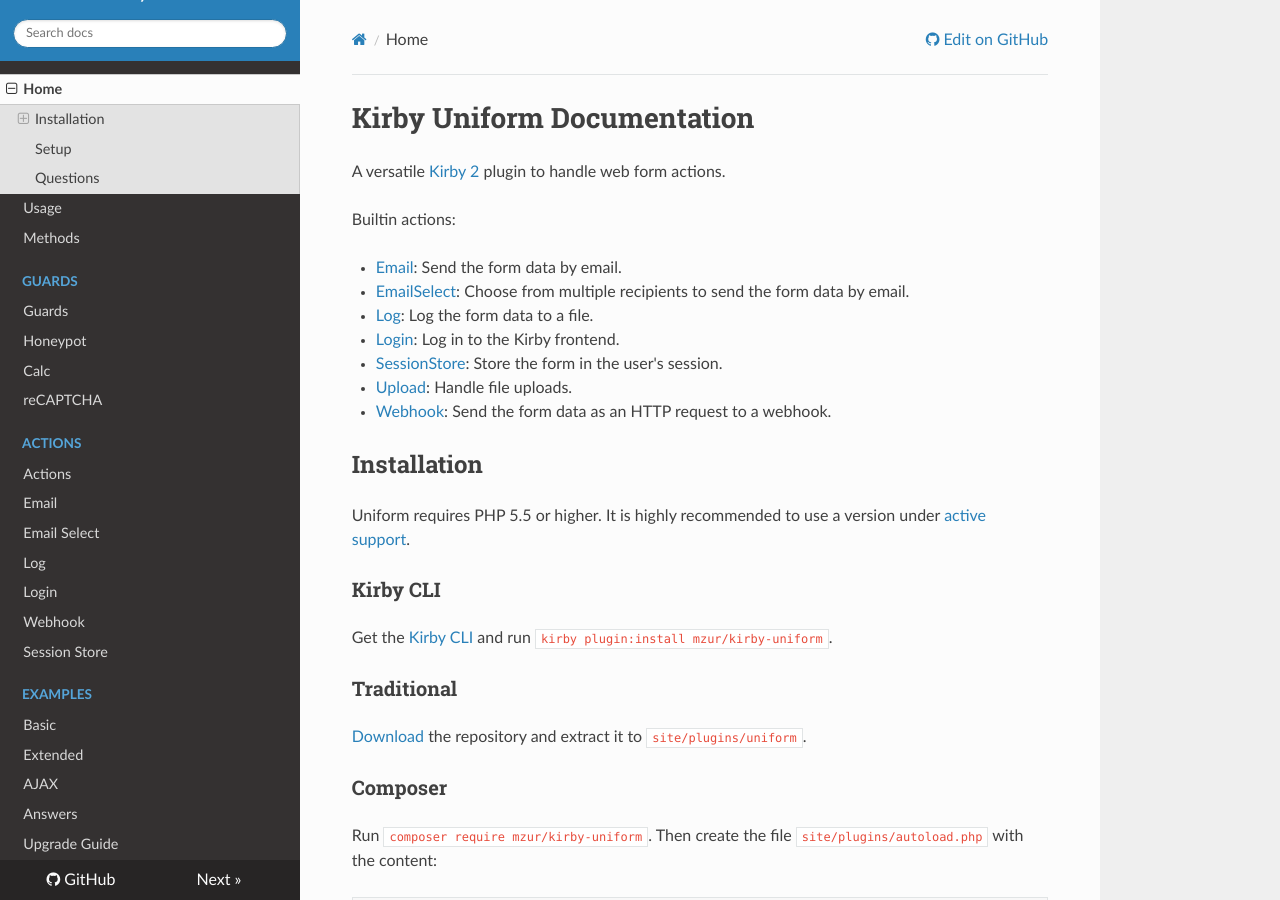
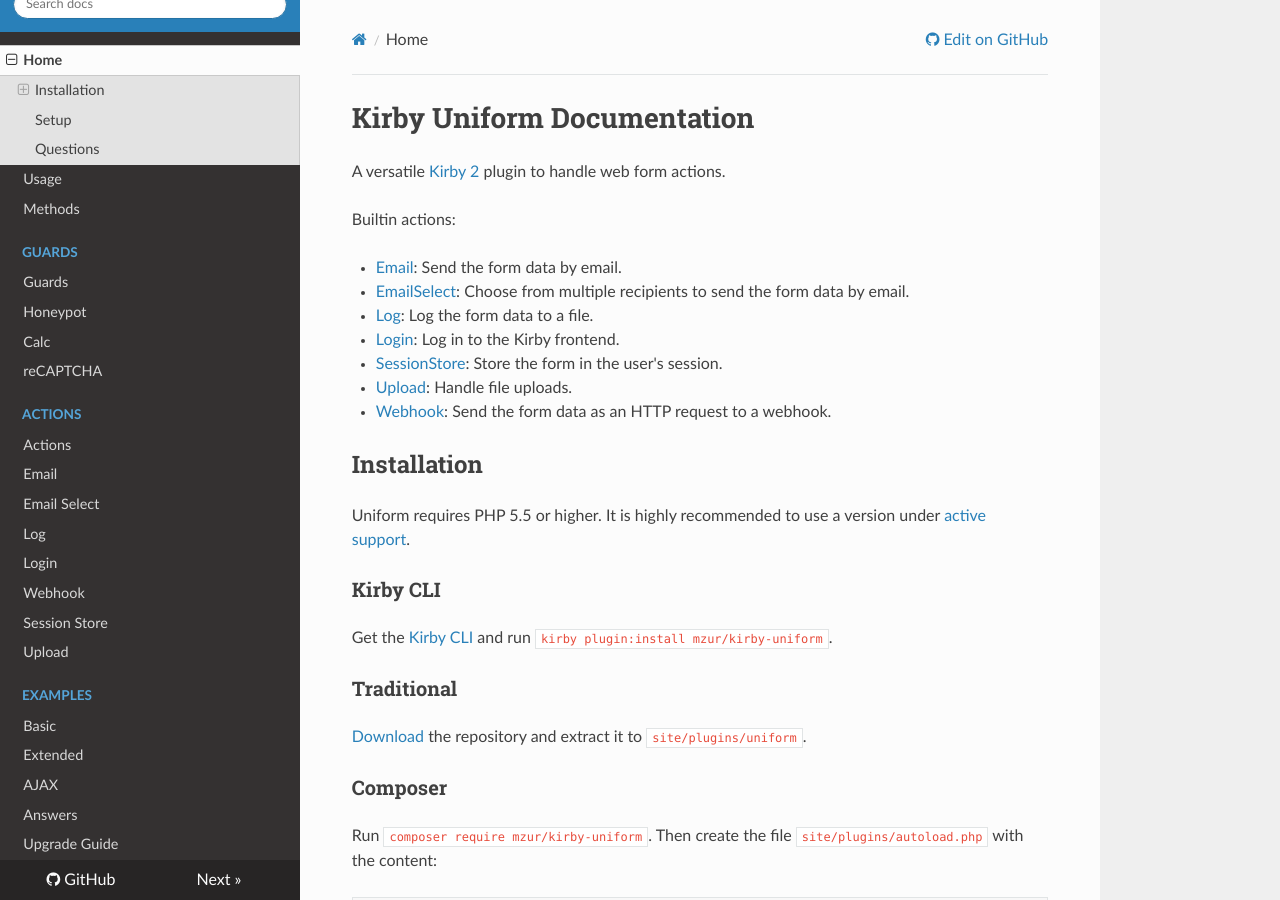
Before and after one commit to mzur/kirby-uniform, an MkDocs documentation site: the page built from docs/index.md, in a window 1280 px wide and 900 px high. Built offline with MkDocs 1.6.1, drawn with Linux system fonts in a browser that asks for light colours; nearby versions of some CDN libraries; old or Windows-style settings are respelled for this version of MkDocs.

Commit message:
Add upload action to the docs navigation

```diff
--- a/mkdocs.yml
+++ b/mkdocs.yml
@@ -21,6 +21,7 @@ pages:
         - Login: actions/login.md
         - Webhook: actions/webhook.md
         - 'Session Store': actions/session-store.md
+        - Upload: actions/upload.md
     - Examples:
         - Basic: examples/basic.md
         - Extended: examples/extended.md
```
